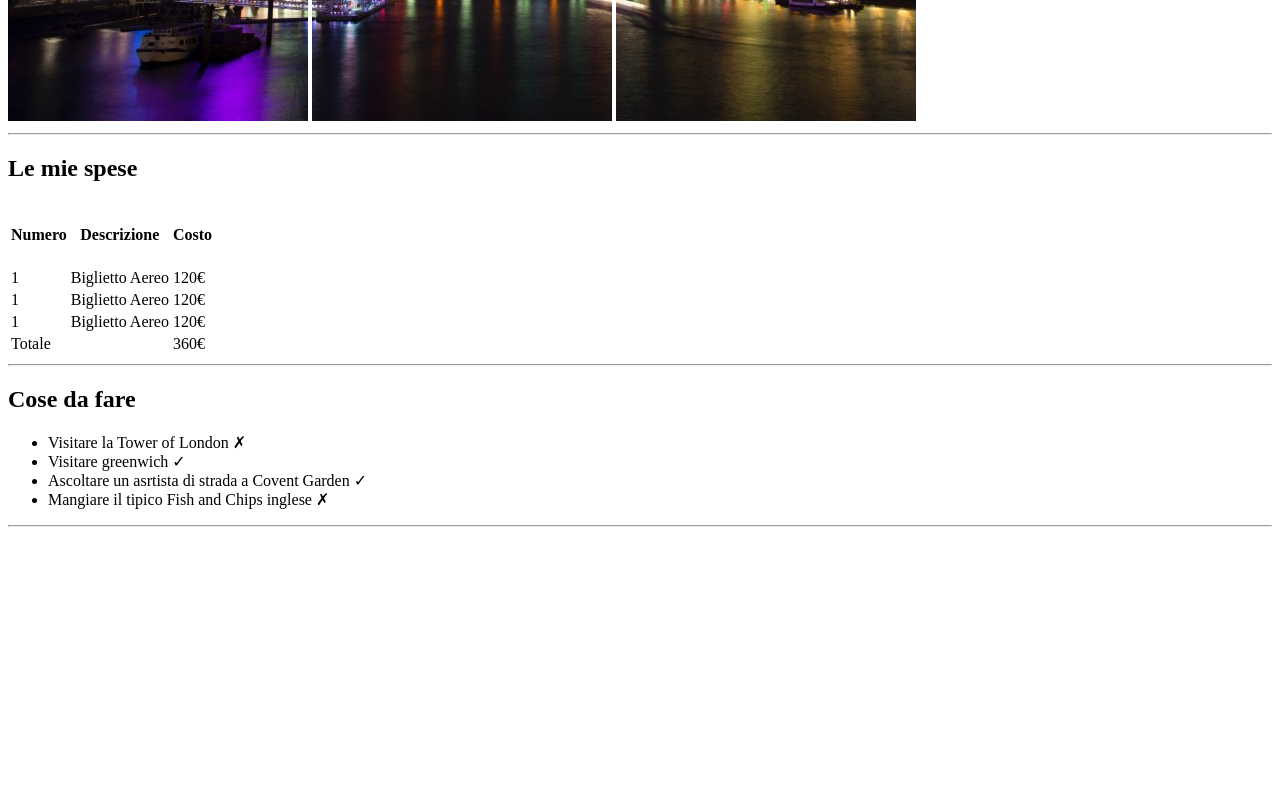
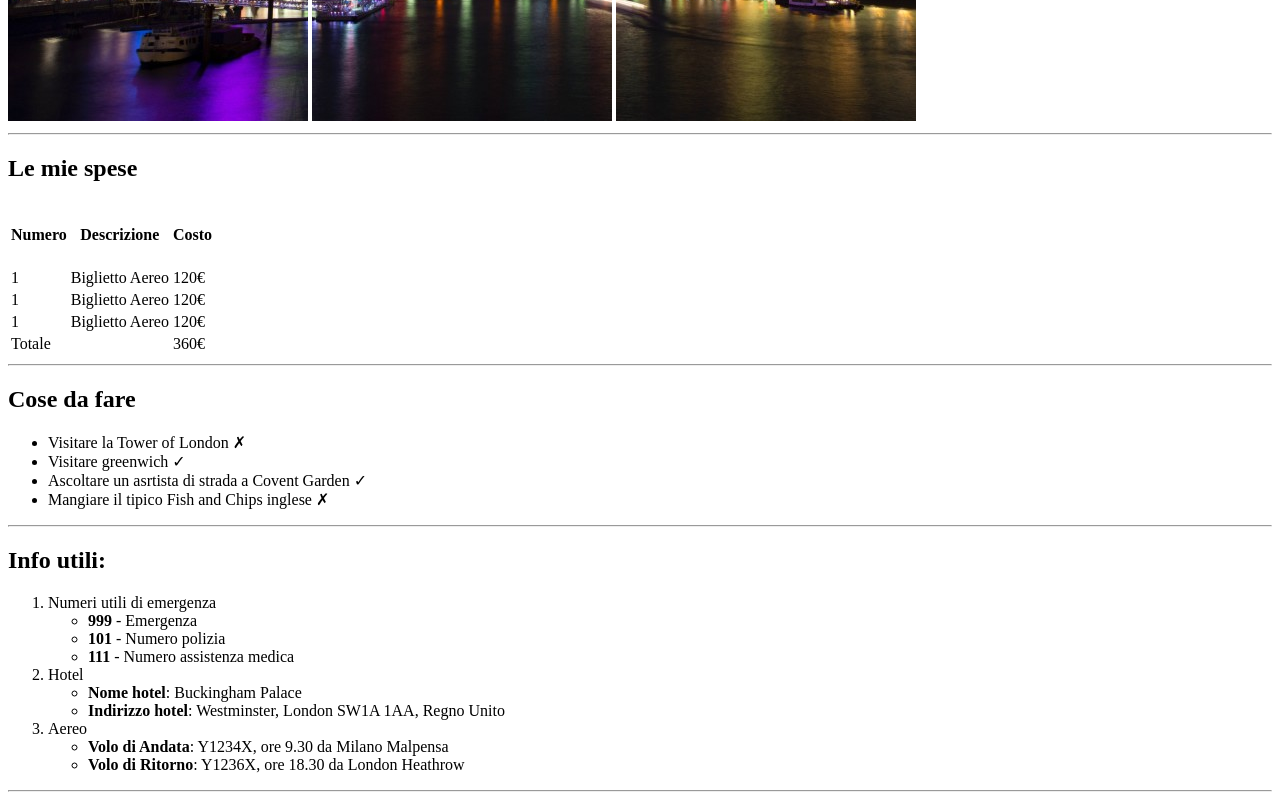
Before and after one commit to Karnjyot-Singh/html-london-trip, a plain HTML site: page index.html in a window 1280 px wide. Shown: the part 559-1359 px from the top of the page. Before the commit the page ends 1094 px from the top, so only its background shows below. Drawn offline with Linux system fonts and the light colour scheme.

Commit message:
feat: Main con terza lista

```diff
--- a/index.html
+++ b/index.html
@@ -70,6 +70,34 @@
             </ul>
             <hr>
              <!-- /Seconda Lista  -->
+
+             <!-- Terza Lista  -->
+              <h2>Info utili:</h2>
+              <ol>
+                <li>Numeri utili di emergenza
+                    <ul>
+                        <li><strong>999</strong> - Emergenza</li>
+                        <li><strong>101</strong> - Numero polizia</li>
+                        <li><strong>111</strong> - Numero assistenza medica</li>
+                    </ul>
+                </li>
+                <li>Hotel
+                    <ul>
+                        <li><strong>Nome hotel</strong>: Buckingham Palace</li>
+                        <li><strong>Indirizzo hotel</strong>: Westminster, London SW1A 1AA, Regno Unito</li>
+                    </ul>
+                </li>
+                <li>Aereo
+                    <ul>
+                        <li><strong>Volo di Andata</strong>: Y1234X, ore 9.30 da Milano Malpensa</li>
+                        <li><strong>Volo di Ritorno</strong>: Y1236X, ore 18.30 da London Heathrow</li>
+                    </ul>
+                </li>
+
+              </ol>
+              <hr>
+              <!-- /Terza Lista  -->
+
       </main>
 </body>
 </html>
```
